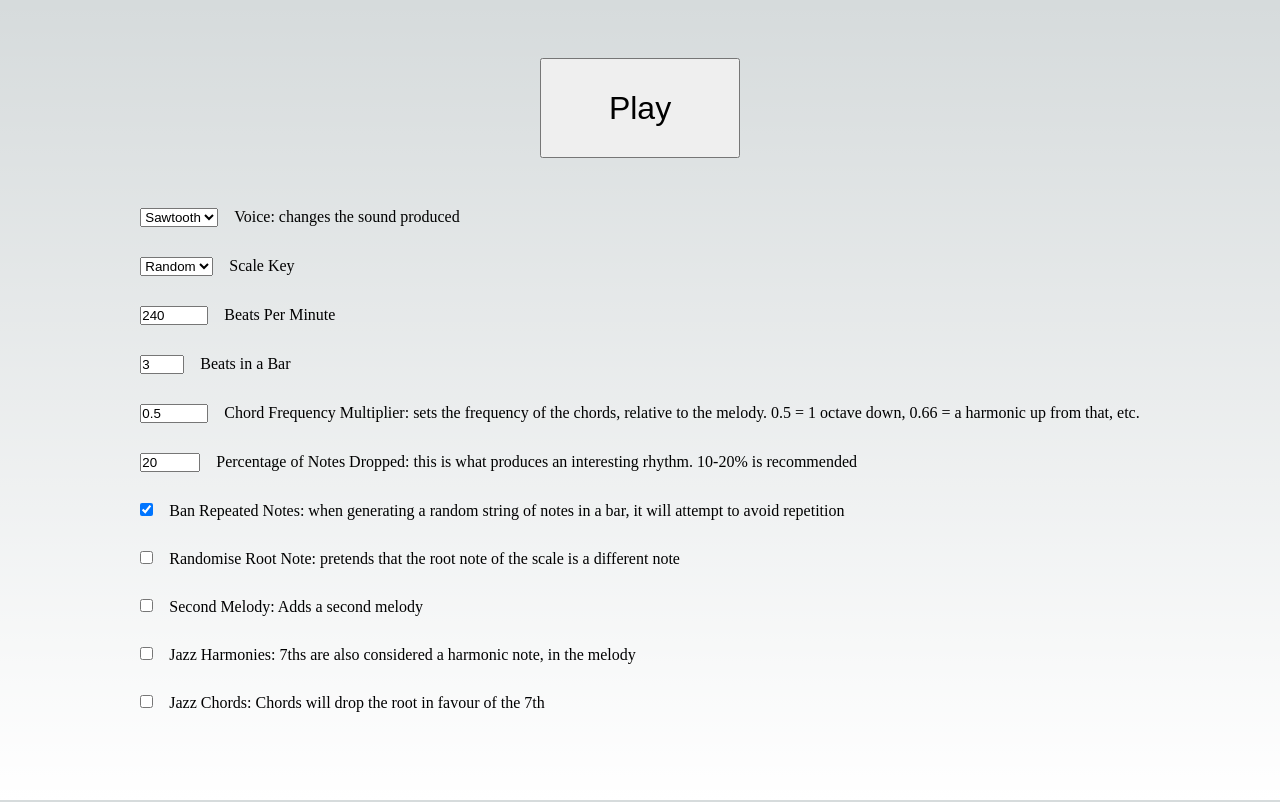
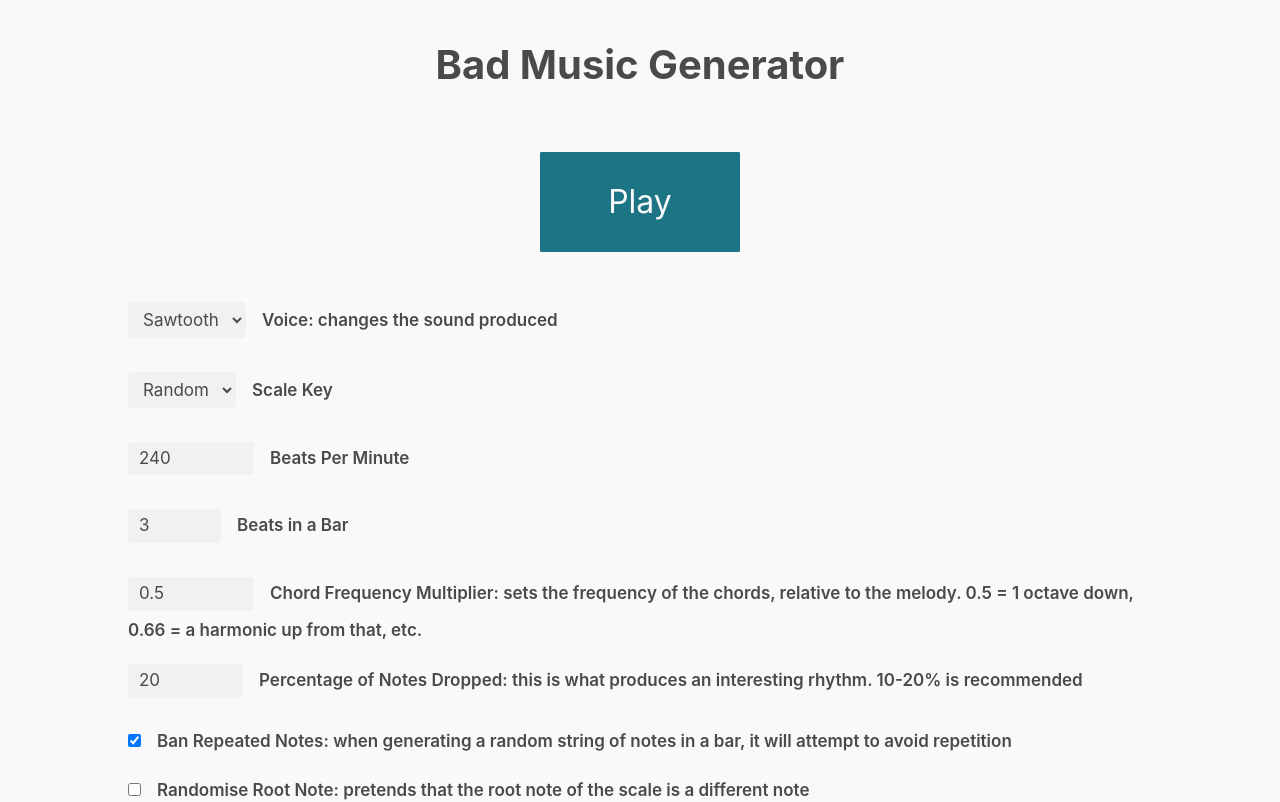
Before and after one commit to Serenacula/bubble-apps, a Next.js app: page / in a window 1280 px wide. Shown: the top 802 px of the page. Built offline with nearby package versions, Linux system fonts and the light colour scheme.

Commit message:
made visuals better and fixed scales bug

```diff
--- a/pages/bad-music-generator.tsx
+++ b/pages/bad-music-generator.tsx
@@ -2,7 +2,7 @@
 // Sound Genderator - It makes up random music, but uses the voice samples for the sounds.
 // You can play with the mix of the genders of the voice samples, to modify the resulting sound.
 
-import styles from "../styles/soundGenerator.module.css"
+import styles from "../styles/badMusicGenerator.module.css"
 
 const beatsPerMinute = 240
 
--- a/pages/index.tsx
+++ b/pages/index.tsx
@@ -1,7 +1,7 @@
 import Head from 'next/head'
 import Image from 'next/image'
 import { DetailedHTMLProps, Dispatch, HTMLAttributes, SetStateAction, useState } from 'react'
-import styles from '../styles/soundGenerator.module.css'
+import styles from '../styles/badMusicGenerator.module.css'
 
 let getDisplayNotes: string
 let setDisplayNotes: Dispatch<SetStateAction<string>>
@@ -62,6 +62,7 @@
                 <link rel="icon" href="/favicon.ico" />
             </Head>
             <main className={styles.main}>
+                <h1 className={styles.title}>Bad Music Generator</h1>
                 <div>
                     <button className={styles.bigButton} onClick={playMusic}>
                         Play
@@ -313,7 +314,7 @@
         if (Math.random() * 10 >= 5) {
             let i = 1
             while (i < getBeatsInABar) {
-                result.push(doubledNotes[doubledNotes.findIndex((note) => note === result[0] + i)])
+                result.push(doubledNotes[doubledNotes.indexOf(result[0]) + i])
 
                 i++
             }
--- a/styles/soundGenerator.module.css
+++ b/styles/badMusicGenerator.module.css
@@ -1,16 +1,16 @@
 .main {
-    width: 100vw;
+    /* width: 100vw; */
     min-height: 100vh;
 
     display: flex;
     flex-direction: column;
-    justify-content: center;
+    /* justify-content: center; */
     align-items: center;
 }
 
 .main > * > * {
     display: block;
-    margin-bottom: 30px;
+    margin-bottom: 24px;
 }
 
 .input {
@@ -21,6 +21,7 @@
     /* margin-left: calc(50% - 100px);
     margin-top: 50%; */
     display: block;
+    margin-top: 50px;
     margin-bottom: 50px;
 
     width: 200px;
--- a/styles/globals.css
+++ b/styles/globals.css
@@ -1,107 +1,619 @@
-:root {
-  --max-width: 1100px;
-  --border-radius: 12px;
-  --font-mono: ui-monospace, Menlo, Monaco, 'Cascadia Mono', 'Segoe UI Mono',
-    'Roboto Mono', 'Oxygen Mono', 'Ubuntu Monospace', 'Source Code Pro',
-    'Fira Mono', 'Droid Sans Mono', 'Courier New', monospace;
+/*! normalize.css v8.0.1 | MIT License | github.com/necolas/normalize.css */
 
-  --foreground-rgb: 0, 0, 0;
-  --background-start-rgb: 214, 219, 220;
-  --background-end-rgb: 255, 255, 255;
+/* Document
+   ========================================================================== */
 
-  --primary-glow: conic-gradient(
-    from 180deg at 50% 50%,
-    #16abff33 0deg,
-    #0885ff33 55deg,
-    #54d6ff33 120deg,
-    #0071ff33 160deg,
-    transparent 360deg
-  );
-  --secondary-glow: radial-gradient(
-    rgba(255, 255, 255, 1),
-    rgba(255, 255, 255, 0)
-  );
+/**
+ * 1. Correct the line height in all browsers.
+ * 2. Prevent adjustments of font size after orientation changes in iOS.
+ */
 
-  --tile-start-rgb: 239, 245, 249;
-  --tile-end-rgb: 228, 232, 233;
-  --tile-border: conic-gradient(
-    #00000080,
-    #00000040,
-    #00000030,
-    #00000020,
-    #00000010,
-    #00000010,
-    #00000080
-  );
-
-  --callout-rgb: 238, 240, 241;
-  --callout-border-rgb: 172, 175, 176;
-  --card-rgb: 180, 185, 188;
-  --card-border-rgb: 131, 134, 135;
+html {
+    line-height: 1; /* 1 */
+    -webkit-text-size-adjust: 100%; /* 2 */
 }
 
-@media (prefers-color-scheme: dark) {
-  :root {
-    --foreground-rgb: 255, 255, 255;
-    --background-start-rgb: 0, 0, 0;
-    --background-end-rgb: 0, 0, 0;
+/* Sections
+     ========================================================================== */
 
-    --primary-glow: radial-gradient(rgba(1, 65, 255, 0.4), rgba(1, 65, 255, 0));
-    --secondary-glow: linear-gradient(
-      to bottom right,
-      rgba(1, 65, 255, 0),
-      rgba(1, 65, 255, 0),
-      rgba(1, 65, 255, 0.3)
-    );
+/**
+   * Remove the margin in all browsers.
+   */
 
-    --tile-start-rgb: 2, 13, 46;
-    --tile-end-rgb: 2, 5, 19;
-    --tile-border: conic-gradient(
-      #ffffff80,
-      #ffffff40,
-      #ffffff30,
-      #ffffff20,
-      #ffffff10,
-      #ffffff10,
-      #ffffff80
-    );
-
-    --callout-rgb: 20, 20, 20;
-    --callout-border-rgb: 108, 108, 108;
-    --card-rgb: 100, 100, 100;
-    --card-border-rgb: 200, 200, 200;
-  }
+body {
+    margin: 0;
 }
 
-* {
-  box-sizing: border-box;
-  padding: 0;
-  margin: 0;
+/**
+   * Render the 'main' element consistently in IE.
+   */
+
+main {
+    display: block;
 }
 
-html,
-body {
-  max-width: 100vw;
-  overflow-x: hidden;
+/**
+   * Correct the font size and margin on 'h1' elements within 'section' and
+   * 'article' contexts in Chrome, Firefox, and Safari.
+   */
+
+h1 {
+    font-size: 2em;
+    margin: 0.67em 0;
+}
+
+/* Grouping content
+     ========================================================================== */
+
+/**
+   * 1. Add the correct box sizing in Firefox.
+   * 2. Show the overflow in Edge and IE.
+   */
+
+hr {
+    box-sizing: content-box; /* 1 */
+    height: 0; /* 1 */
+    overflow: visible; /* 2 */
+}
+
+/**
+   * 1. Correct the inheritance and scaling of font size in all browsers.
+   * 2. Correct the odd 'em' font sizing in all browsers.
+   */
+
+pre {
+    font-family: monospace, monospace; /* 1 */
+    font-size: 1em; /* 2 */
+}
+
+/* Text-level semantics
+     ========================================================================== */
+
+/**
+   * Remove the gray background on active links in IE 10.
+   */
+
+a {
+    background-color: transparent;
+}
+
+/**
+   * 1. Remove the bottom border in Chrome 57-
+   * 2. Add the correct text decoration in Chrome, Edge, IE, Opera, and Safari.
+   */
+
+abbr[title] {
+    border-bottom: none; /* 1 */
+    text-decoration: underline; /* 2 */
+    text-decoration: underline dotted; /* 2 */
+}
+
+/**
+   * Add the correct font weight in Chrome, Edge, and Safari.
+   */
+
+b,
+strong {
+    font-weight: bolder;
+}
+
+/**
+   * 1. Correct the inheritance and scaling of font size in all browsers.
+   * 2. Correct the odd 'em' font sizing in all browsers.
+   */
+
+code,
+kbd,
+samp {
+    font-family: monospace, monospace; /* 1 */
+    font-size: 1em; /* 2 */
+}
+
+/**
+   * Add the correct font size in all browsers.
+   */
+
+small {
+    font-size: 80%;
+}
+
+/**
+   * Prevent 'sub' and 'sup' elements from affecting the line height in
+   * all browsers.
+   */
+
+sub,
+sup {
+    font-size: 75%;
+    line-height: 0;
+    position: relative;
+    vertical-align: baseline;
+}
+
+sub {
+    bottom: -0.25em;
+}
+
+sup {
+    top: -0.5em;
+}
+
+/* Embedded content
+     ========================================================================== */
+
+/**
+   * Remove the border on images inside links in IE 10.
+   */
+
+img {
+    border-style: none;
+}
+
+/* Forms
+     ========================================================================== */
+
+/**
+   * 1. Change the font styles in all browsers.
+   * 2. Remove the margin in Firefox and Safari.
+   */
+
+button,
+input,
+optgroup,
+select,
+textarea {
+    font-family: inherit; /* 1 */
+    font-size: 100%; /* 1 */
+    line-height: 1.15; /* 1 */
+    margin: 0; /* 2 */
+}
+
+/**
+   * Show the overflow in IE.
+   * 1. Show the overflow in Edge.
+   */
+
+button,
+input {
+    /* 1 */
+    overflow: visible;
+}
+
+/**
+   * Remove the inheritance of text transform in Edge, Firefox, and IE.
+   * 1. Remove the inheritance of text transform in Firefox.
+   */
+
+button,
+select {
+    /* 1 */
+    text-transform: none;
+}
+
+/**
+   * Correct the inability to style clickable types in iOS and Safari.
+   */
+
+button,
+[type="button"],
+[type="reset"],
+[type="submit"] {
+    -webkit-appearance: button;
+}
+
+/**
+   * Remove the inner border and padding in Firefox.
+   */
+
+button::-moz-focus-inner,
+[type="button"]::-moz-focus-inner,
+[type="reset"]::-moz-focus-inner,
+[type="submit"]::-moz-focus-inner {
+    border-style: none;
+    padding: 0;
+}
+
+/**
+   * Restore the focus styles unset by the previous rule.
+   */
+
+button:-moz-focusring,
+[type="button"]:-moz-focusring,
+[type="reset"]:-moz-focusring,
+[type="submit"]:-moz-focusring {
+    outline: 1px dotted ButtonText;
+}
+
+/**
+   * Correct the padding in Firefox.
+   */
+
+fieldset {
+    padding: 0.35em 0.75em 0.625em;
+}
+
+/**
+   * 1. Correct the text wrapping in Edge and IE.
+   * 2. Correct the color inheritance from 'fieldset' elements in IE.
+   * 3. Remove the padding so developers are not caught out when they zero out
+   *    'fieldset' elements in all browsers.
+   */
+
+legend {
+    box-sizing: border-box; /* 1 */
+    color: inherit; /* 2 */
+    display: table; /* 1 */
+    max-width: 100%; /* 1 */
+    padding: 0; /* 3 */
+    white-space: normal; /* 1 */
+}
+
+/**
+   * Add the correct vertical alignment in Chrome, Firefox, and Opera.
+   */
+
+progress {
+    vertical-align: baseline;
+}
+
+/**
+   * Remove the default vertical scrollbar in IE 10+.
+   */
+
+textarea {
+    overflow: auto;
+}
+
+/**
+   * 1. Add the correct box sizing in IE 10.
+   * 2. Remove the padding in IE 10.
+   */
+
+[type="checkbox"],
+[type="radio"] {
+    box-sizing: border-box; /* 1 */
+    padding: 0; /* 2 */
+}
+
+/**
+   * Correct the cursor style of increment and decrement buttons in Chrome.
+   */
+
+[type="number"]::-webkit-inner-spin-button,
+[type="number"]::-webkit-outer-spin-button {
+    height: auto;
+}
+
+/**
+   * 1. Correct the odd appearance in Chrome and Safari.
+   * 2. Correct the outline style in Safari.
+   */
+
+[type="search"] {
+    -webkit-appearance: textfield; /* 1 */
+    outline-offset: -2px; /* 2 */
+}
+
+/**
+   * Remove the inner padding in Chrome and Safari on macOS.
+   */
+
+[type="search"]::-webkit-search-decoration {
+    -webkit-appearance: none;
+}
+
+/**
+   * 1. Correct the inability to style clickable types in iOS and Safari.
+   * 2. Change font properties to 'inherit' in Safari.
+   */
+
+::-webkit-file-upload-button {
+    -webkit-appearance: button; /* 1 */
+    font: inherit; /* 2 */
+}
+
+/* Interactive
+     ========================================================================== */
+
+/*
+   * Add the correct display in Edge, IE 10+, and Firefox.
+   */
+
+details {
+    display: block;
+}
+
+/*
+   * Add the correct display in all browsers.
+   */
+
+summary {
+    display: list-item;
+}
+
+/* Misc
+     ========================================================================== */
+
+/**
+   * Add the correct display in IE 10+.
+   */
+
+template {
+    display: none;
+}
+
+/**
+   * Add the correct display in IE 10.
+   */
+
+[hidden] {
+    display: none;
+}
+
+/* Sakura.css v1.3.1
+ * ================
+ * Minimal css theme.
+ * Project: https://github.com/oxalorg/sakura/
+ */
+/* Body */
+html {
+    font-size: 62.5%;
+    font-family: -apple-system, BlinkMacSystemFont, "Segoe UI", Roboto,
+        "Helvetica Neue", Arial, "Noto Sans", sans-serif;
 }
 
 body {
-  color: rgb(var(--foreground-rgb));
-  background: linear-gradient(
-      to bottom,
-      transparent,
-      rgb(var(--background-end-rgb))
-    )
-    rgb(var(--background-start-rgb));
+    font-size: 1.7rem;
+    line-height: 1.15;
+    max-width: 80%;
+    margin: auto;
+    color: #4a4a4a;
+    background-color: #f9f9f9;
+    padding: 13px;
+}
+
+@media (max-width: 684px) {
+    body {
+        font-size: 1.53rem;
+    }
+}
+
+@media (max-width: 382px) {
+    body {
+        font-size: 1.35rem;
+    }
+}
+
+footer {
+    text-align: center;
+
+    padding: 2rem;
+
+    border-top: 1px solid grey;
+}
+
+h1,
+h2,
+h3,
+h4,
+h5,
+h6 {
+    line-height: 1.1;
+    font-family: -apple-system, BlinkMacSystemFont, "Segoe UI", Roboto,
+        "Helvetica Neue", Arial, "Noto Sans", sans-serif;
+    font-weight: 700;
+    margin-top: 3rem;
+    margin-bottom: 1.5rem;
+    overflow-wrap: break-word;
+    word-wrap: break-word;
+    -ms-word-break: break-all;
+    word-break: break-word;
+}
+
+h1 {
+    font-size: 2.35em;
+}
+
+h2 {
+    font-size: 2em;
+}
+
+h3 {
+    font-size: 1.75em;
+}
+
+h4 {
+    font-size: 1.5em;
+}
+
+h5 {
+    font-size: 1.25em;
+}
+
+h6 {
+    font-size: 1em;
+}
+
+p {
+    margin-top: 0px;
+    margin-bottom: 2.5rem;
+}
+
+small,
+sub,
+sup {
+    font-size: 75%;
+}
+
+hr {
+    border-color: #1d7484;
 }
 
 a {
-  color: inherit;
-  text-decoration: none;
+    text-decoration: none;
+    color: #1d7484;
+}
+a:hover {
+    color: #982c61;
+    border-bottom: 2px solid #4a4a4a;
+}
+a:visited {
+    color: #144f5a;
 }
 
-@media (prefers-color-scheme: dark) {
-  html {
-    color-scheme: dark;
-  }
+ul {
+    padding-left: 1.4em;
+    margin-top: 0px;
+    margin-bottom: 2.5rem;
 }
+
+li {
+    margin-bottom: 0.4em;
+}
+
+blockquote {
+    margin-left: 0px;
+    margin-right: 0px;
+    padding-left: 1em;
+    padding-top: 0.8em;
+    padding-bottom: 0.8em;
+    padding-right: 0.8em;
+    border-left: 5px solid #1d7484;
+    margin-bottom: 2.5rem;
+    background-color: #f1f1f1;
+}
+
+blockquote p {
+    margin-bottom: 0;
+}
+
+img,
+video {
+    height: auto;
+    max-width: 100%;
+    margin-top: 0px;
+    margin-bottom: 2.5rem;
+}
+
+/* Pre and Code */
+pre {
+    background-color: #f1f1f1;
+    display: block;
+    padding: 1em;
+    overflow-x: auto;
+    margin-top: 0px;
+    margin-bottom: 2.5rem;
+}
+
+code {
+    font-size: 0.9em;
+    padding: 0 0.5em;
+    background-color: #f1f1f1;
+    white-space: pre-wrap;
+}
+
+pre > code {
+    padding: 0;
+    background-color: transparent;
+    white-space: pre;
+}
+
+/* Tables */
+table {
+    text-align: justify;
+    width: 100%;
+    border-collapse: collapse;
+}
+
+td,
+th {
+    padding: 0.5em;
+    border-bottom: 1px solid #f1f1f1;
+}
+
+/* Buttons, forms and input */
+input,
+textarea {
+    border: 1px solid #4a4a4a;
+}
+input:focus,
+textarea:focus {
+    border: 1px solid #1d7484;
+}
+
+textarea {
+    width: 100%;
+}
+
+.button,
+button,
+input[type="submit"],
+input[type="reset"],
+input[type="button"] {
+    display: inline-block;
+    padding: 5px 10px;
+    text-align: center;
+    text-decoration: none;
+    white-space: nowrap;
+    background-color: #1d7484;
+    color: #f9f9f9;
+    border-radius: 1px;
+    border: 1px solid #1d7484;
+    cursor: pointer;
+    box-sizing: border-box;
+}
+.button[disabled],
+button[disabled],
+input[type="submit"][disabled],
+input[type="reset"][disabled],
+input[type="button"][disabled] {
+    cursor: default;
+    opacity: 0.5;
+}
+.button:focus:enabled,
+.button:hover:enabled,
+button:focus:enabled,
+button:hover:enabled,
+input[type="submit"]:focus:enabled,
+input[type="submit"]:hover:enabled,
+input[type="reset"]:focus:enabled,
+input[type="reset"]:hover:enabled,
+input[type="button"]:focus:enabled,
+input[type="button"]:hover:enabled {
+    background-color: #982c61;
+    border-color: #982c61;
+    color: #f9f9f9;
+    outline: 0;
+}
+
+textarea,
+select,
+input {
+    color: #4a4a4a;
+    padding: 6px 10px;
+    /* The 6px vertically centers text on FF, ignored by Webkit */
+    margin-bottom: 10px;
+    background-color: #f1f1f1;
+    border: 1px solid #f1f1f1;
+    border-radius: 4px;
+    box-shadow: none;
+    box-sizing: border-box;
+}
+textarea:focus,
+select:focus,
+input:focus {
+    border: 1px solid #1d7484;
+    outline: 0;
+}
+
+input[type="checkbox"]:focus {
+    outline: 1px dotted #1d7484;
+}
+
+label,
+legend,
+fieldset {
+    display: block;
+    margin-bottom: 0.5rem;
+    font-weight: 600;
+}
```
